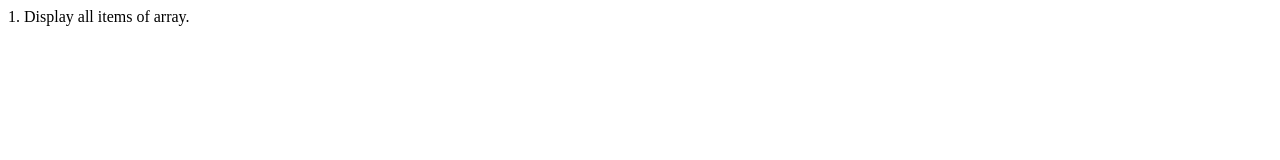
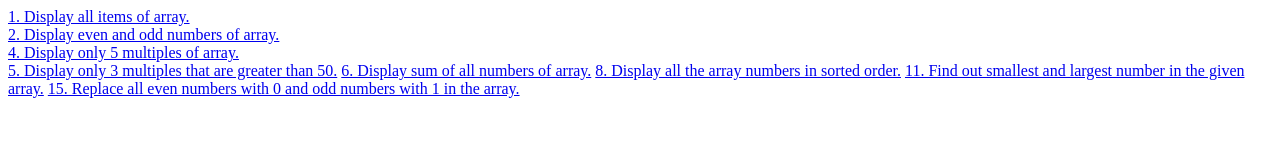
Before and after one commit to Kalyan06/Javascript, a plain HTML site: page WebContent/Questions.html in a window 1280 px wide. Drawn offline with Linux system fonts and the light colour scheme.

Commit message:
Questions.html file updated with questions links

```diff
--- a/WebContent/Questions.html
+++ b/WebContent/Questions.html
@@ -5,6 +5,13 @@
 <title>Insert title here</title>
 </head>
 <body>
-<a>1. Display all items of array.</a>
+<a href="Display array of items.html" target="Q">1. Display all items of array.</a><br>
+<a href="even and odd numbers in array.html" target="Q">2. Display even and odd numbers of array.</a><br>
+<a href="multiples of 5.html" target="Q">4. Display only 5 multiples of array.</a><br>
+<a href="multiples of 3 and graterthan 50.html" target="Q">5. Display only 3 multiples that are greater than 50.</a>
+<a href="Sum of all the numbers in array.html" target="Q">6. Display sum of all numbers of array.</a>
+<a href="array sorting.html" target="Q">8. Display all the array numbers in sorted order.</a>
+<a href="smallest and largest in array.html" target="Q">11. Find out smallest and largest number in the given array.</a>
+<a href="0and1.html" target="Q">15. Replace all even numbers with 0 and odd numbers with 1 in the array.</a>
 </body>
 </html>
```
